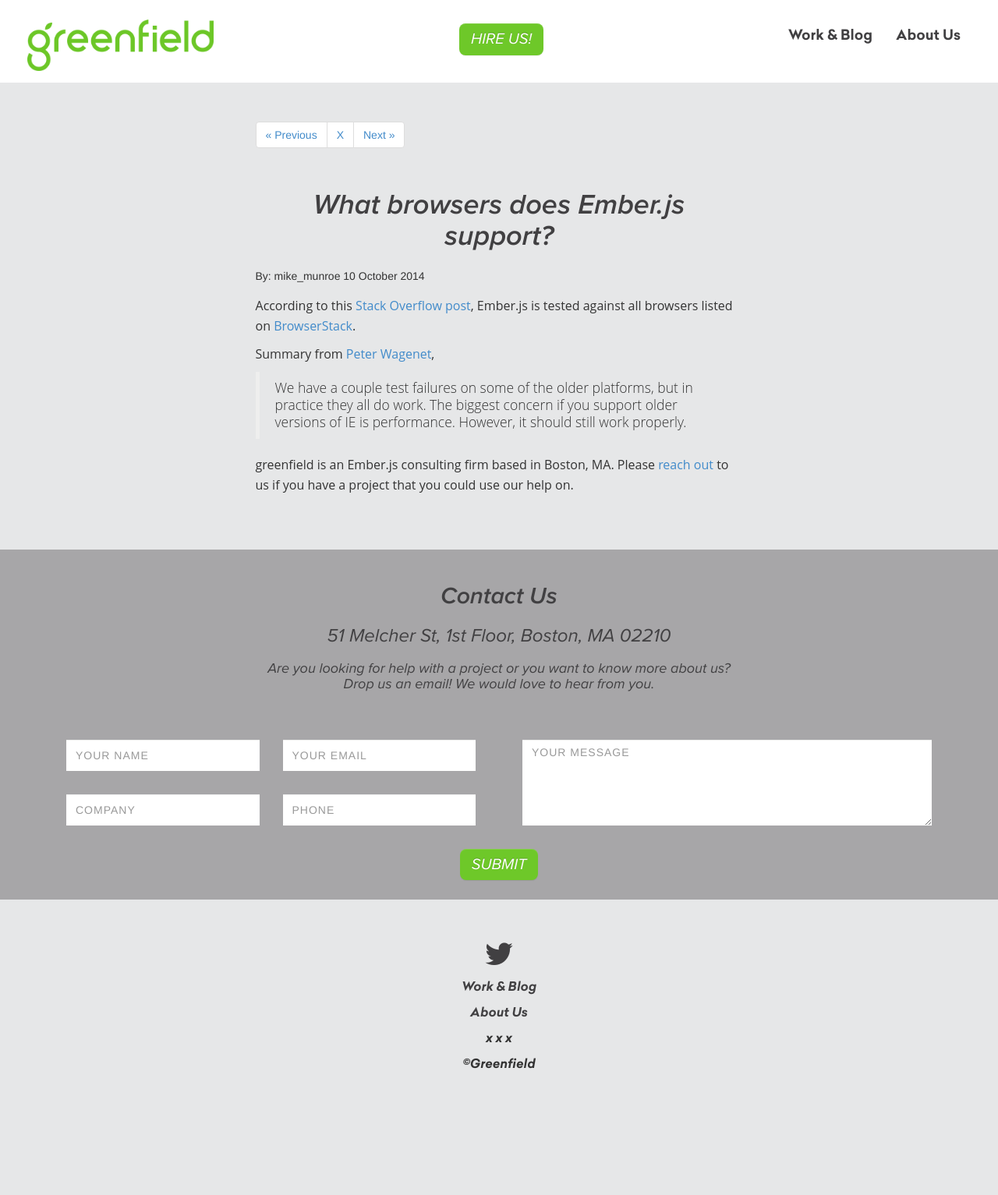
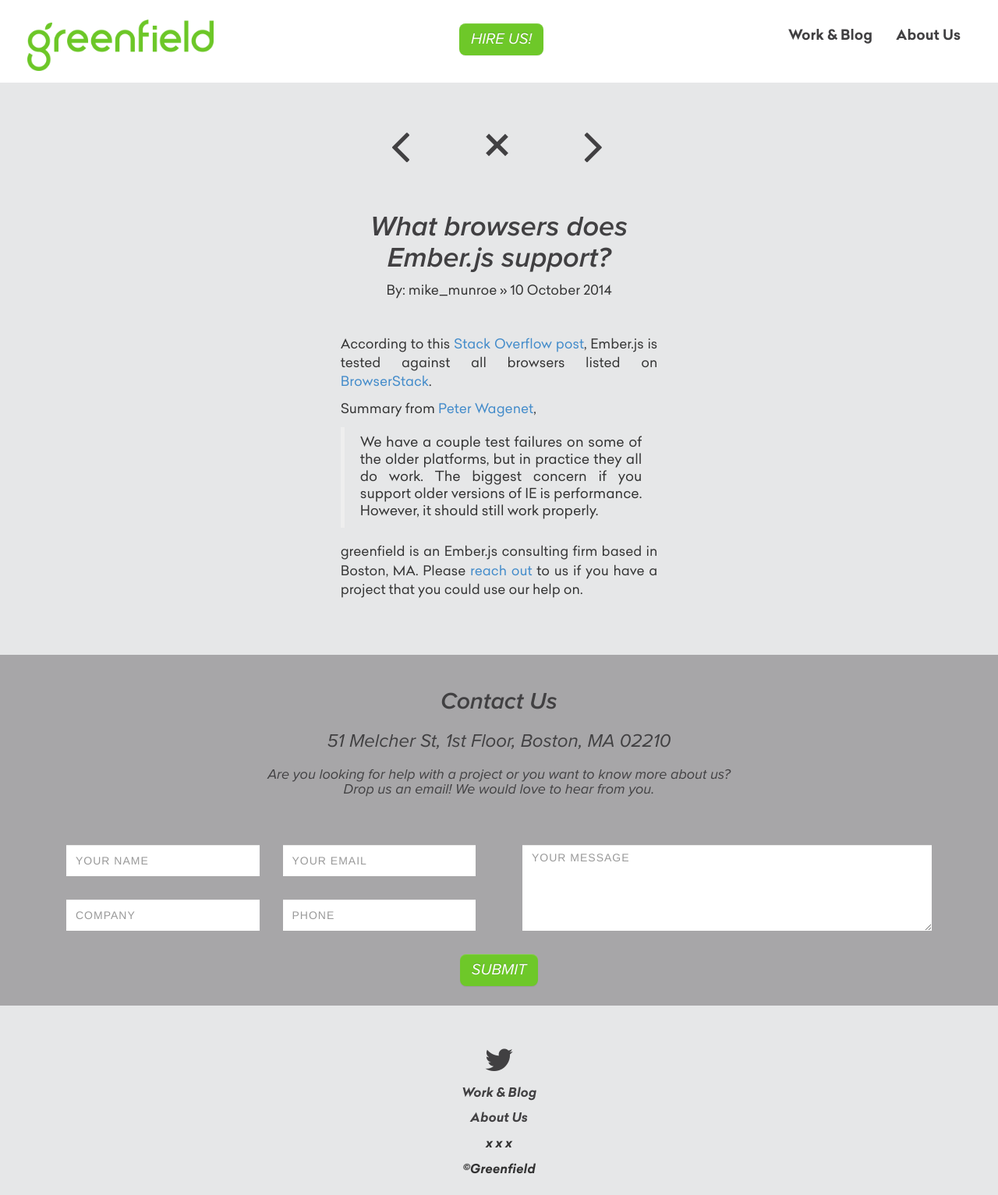
Before and after one commit to greenfieldhq/greenfieldhq.github.io, a Jekyll site: the page built from _posts/2014-10-10-ember-browsers.md, in a window 1280 px wide. Shown: the whole page at 78% size. Built offline with Jekyll 4.4.1, drawn with Linux system fonts in a browser that asks for light colours; nearby versions of some CDN libraries; before the commit the page ends 1398 px from its top, so only the background shows below that.

Commit message:
blog post styling

```diff
--- a/_includes/themes/bootstrap-3/post.html
+++ b/_includes/themes/bootstrap-3/post.html
@@ -1,42 +1,41 @@
 <section class="blog-post">
   <div class="row">
-    <div class="col-xs-12 col-md-offset-3 col-md-6">
-      <ul class="pagination">
+    <div class=" blog-page col-xs-12 col-md-offset-4 col-md-4">
+
+      <div class="post-title">
+        <ul class="pagination-list list-inline">
           {% if page.previous %}
-          <li class="prev">
-            <a href="{{ BASE_PATH }}{{ page.previous.url }}" title="{{ page.previous.title }}">&laquo; Previous</a>
-          </li>
-        {% else %}
-          <li class="prev disabled">
-            <a>&larr; Previous</a>
+            <li class="prev pagination-icon">
+              <a href="{{ BASE_PATH }}{{ page.previous.url }}" title="{{ page.previous.title }}"><i class="fa fa-angle-left"></i></a>
             </li>
           {% endif %}
-          <li>
-            <a href="{{ BASE_PATH }}{{ site.JB.archive_path }}">X</a>
+            <li class="pagination-icon">
+              <a href="{{ BASE_PATH }}{{ site.JB.archive_path }}">&times;</a>
             </li>
           {% if page.next %}
-          <li class="next">
-            <a href="{{ BASE_PATH }}{{ page.next.url }}" title="{{ page.next.title }}">Next &raquo;</a>
+            <li class="next pagination-icon">
+              <a href="{{ BASE_PATH }}{{ page.next.url }}" title="{{ page.next.title }}"><i class="fa fa-angle-right"></i></a>
             </li>
           {% endif %}
       </ul>
 
-      <div class="post-title">
         <h1>
           {{ page.title }}
           {% if page.tagline %}
             <br><small>{{page.tagline}}</small>
           {% endif %}
         </h1>
+        <div class="date">
+          <span>By: {{ page.author }}</span> &raquo;
+          <span>{{ page.date | date_to_long_string }}</span>
+          <br><br>
+        </div>
       </div>
 
-      <div class="date">
-        <span>By: {{ page.author }}</span>
-        <span>{{ page.date | date_to_long_string }}</span>
-      </div>
-      <div class="content">
+      <div class="post-body">
         {{ content }}
       </div>
+
     </div>
   </div>
 </section>
--- a/assets/css/greenfield.scss
+++ b/assets/css/greenfield.scss
@@ -468,3 +468,38 @@
      text-align: justify;
    }
  }
+
+.blog-page {
+  text-align: justify;
+  img {
+    width: 100%;
+  }
+  .post-body, .post-title {
+    font-family: $font-primary;
+    font-size: 17px;
+  }
+}
+
+.pagination-list li {
+  margin-left: 40px;
+  margin-right: 40px;
+  a {
+    color: $gray-base;
+  }
+  a:hover {
+    text-decoration: none;
+    color: $brand-primary;
+  }
+}
+
+@media screen and (max-width: 1199px) {
+    .pagination-icon a {
+        font-size: 2em;
+    }
+}
+
+@media screen and (min-width: 1200px) {
+    .pagination-icon a {
+        font-size: 4em;
+    }
+}
```
Lines whose indentation alone changed are shown as unchanged.
